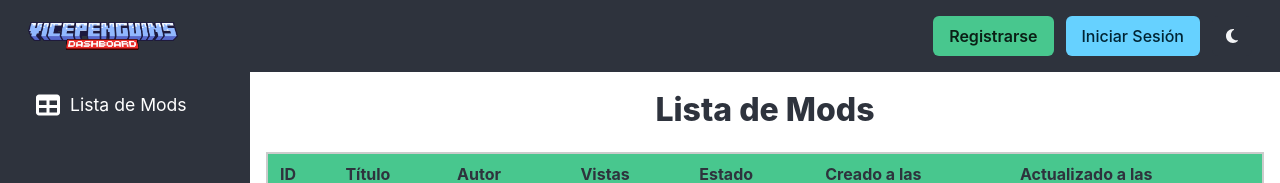
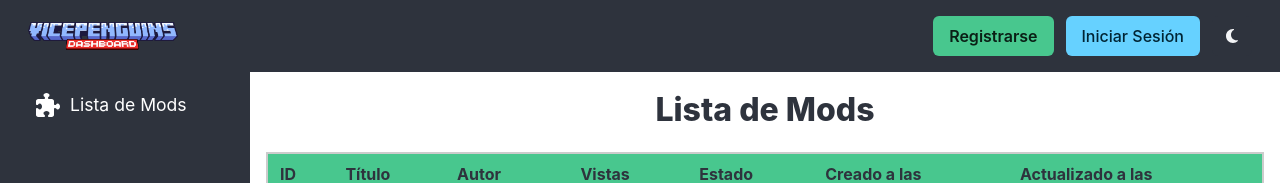
Before and after one commit to AstronautMarkus/VicePenguins-front, a Vue app in the folder VicePenguins/: page /admin/mods in a window 1280 px wide. Shown: the top 183 px of the page. Built offline with nearby package versions, Linux system fonts and the light colour scheme.

Commit message:
feat: update AdminNavbar to use router-link and modify AdminSidebar for new Mods link with Font Awesome icon

```diff
--- a/VicePenguins/src/components/Admin/AdminNavbar/AdminNavbar.vue
+++ b/VicePenguins/src/components/Admin/AdminNavbar/AdminNavbar.vue
@@ -48,10 +48,10 @@ onMounted(() => {
 <template>
   <nav class="navbar is-dark" role="navigation" aria-label="main navigation">
     <div class="navbar-brand">
-      <a class="navbar-item" href="/admin">
+      <router-link class="navbar-item" to="/admin">
         <img src="/img/logo/vicepenguins_dashboard.png"
              alt="Foro Mods" width="150px" height="auto">
-      </a>
+      </router-link>
       <a role="button" class="navbar-burger" :class="{ 'is-active': isMenuOpen }"
          aria-label="menu" aria-expanded="false" @click="toggleMenu">
         <span aria-hidden="true"></span>
--- a/VicePenguins/src/components/Admin/AdminSidebar/AdminSidebar.vue
+++ b/VicePenguins/src/components/Admin/AdminSidebar/AdminSidebar.vue
@@ -1,15 +1,15 @@
 <script setup>
 import { library } from '@fortawesome/fontawesome-svg-core';
 import { FontAwesomeIcon } from '@fortawesome/vue-fontawesome';
-import { faTable, faUser, faSignInAlt, faStar, faCode, faBars } from '@fortawesome/free-solid-svg-icons';
-library.add(faTable, faUser, faSignInAlt, faStar, faCode, faBars);
+import {faPuzzlePiece } from '@fortawesome/free-solid-svg-icons';
+library.add(faPuzzlePiece);
 </script>
 
 <template>
     <aside class="sidebar has-background-dark is-fullheight">
       <div class="sidebar-section">
-        <router-link to="/tables" class="sidebar-item">
-          <FontAwesomeIcon icon="table" class="icon" />
+        <router-link to="/admin/mods" class="sidebar-item">
+          <FontAwesomeIcon icon="puzzle-piece" class="icon" />
           <span>Lista de Mods</span>
         </router-link>
       </div>
```
